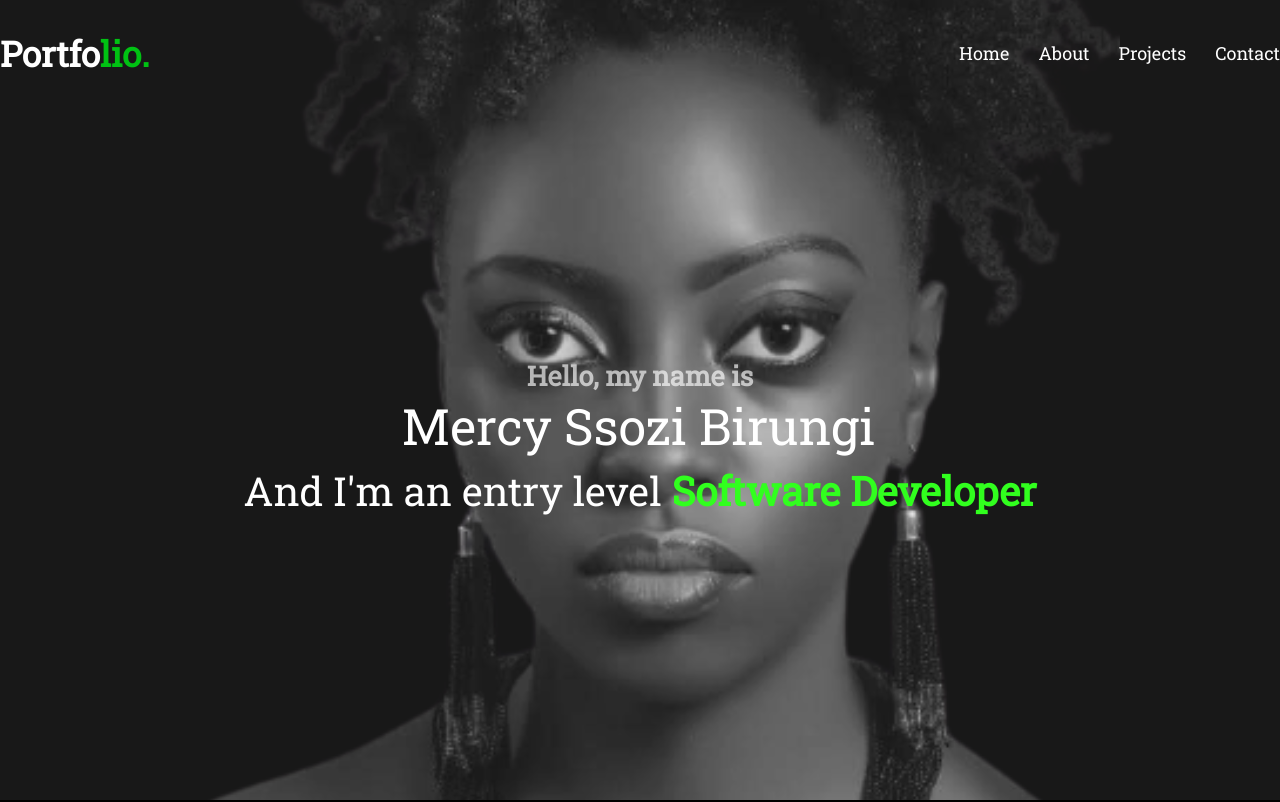
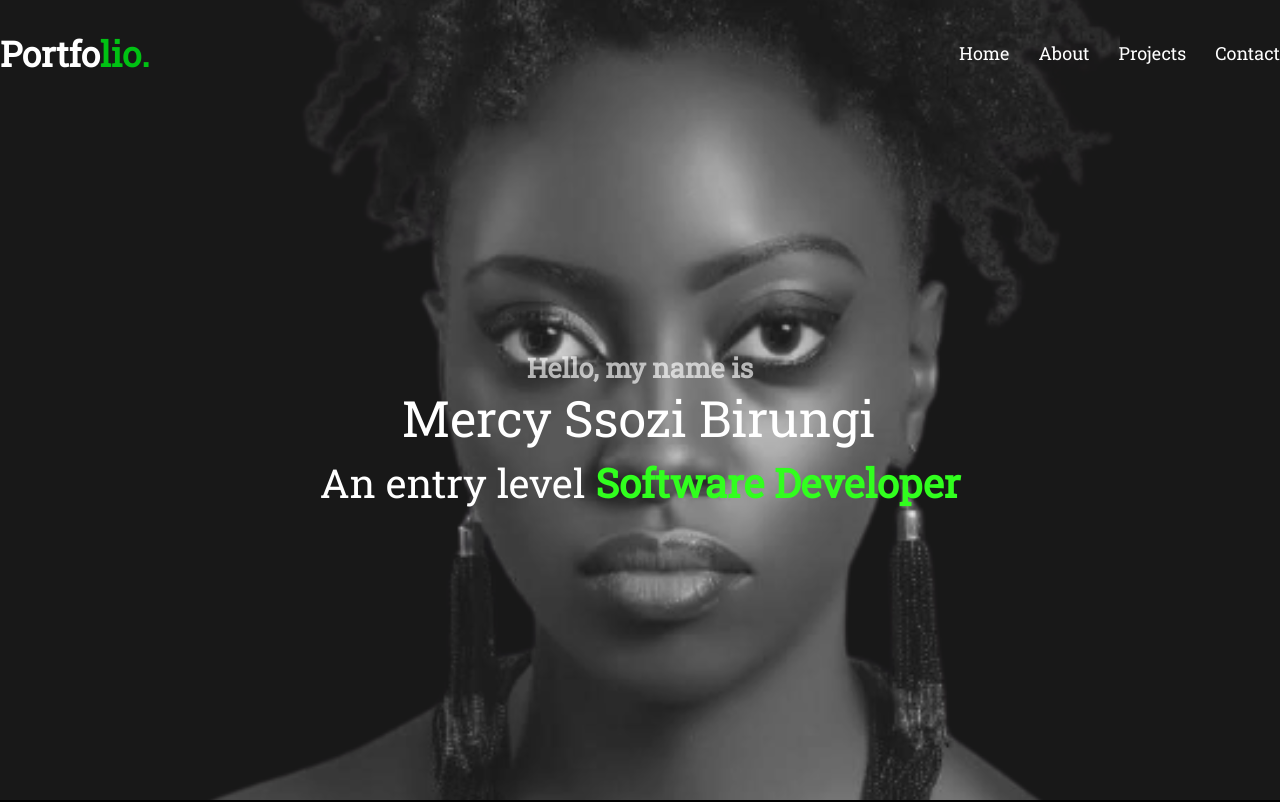
Before and after one commit to MercybirungiS/My-Portfolio, a plain HTML site: page index.html in a window 1280 px wide. Shown: the top 802 px of the page. Drawn offline with nearby package versions, Linux system fonts and the light colour scheme; a script that the page names is missing.

Commit message:
portfolio

```diff
--- a/index.html
+++ b/index.html
@@ -40,7 +40,7 @@
             <div class="home-content">
                 <h3 class="text-1">Hello, my name is</h3>
                 <h1 class="text-2">Mercy Ssozi Birungi</h1>
-                <h2 class="text-3">And I'm an entry level <span class="typing">Software Developer</span></h2>
+                <h2 class="text-3">An entry level <span class="typing">Software Developer</span></h2>
 
             </div>
         </div>
```
